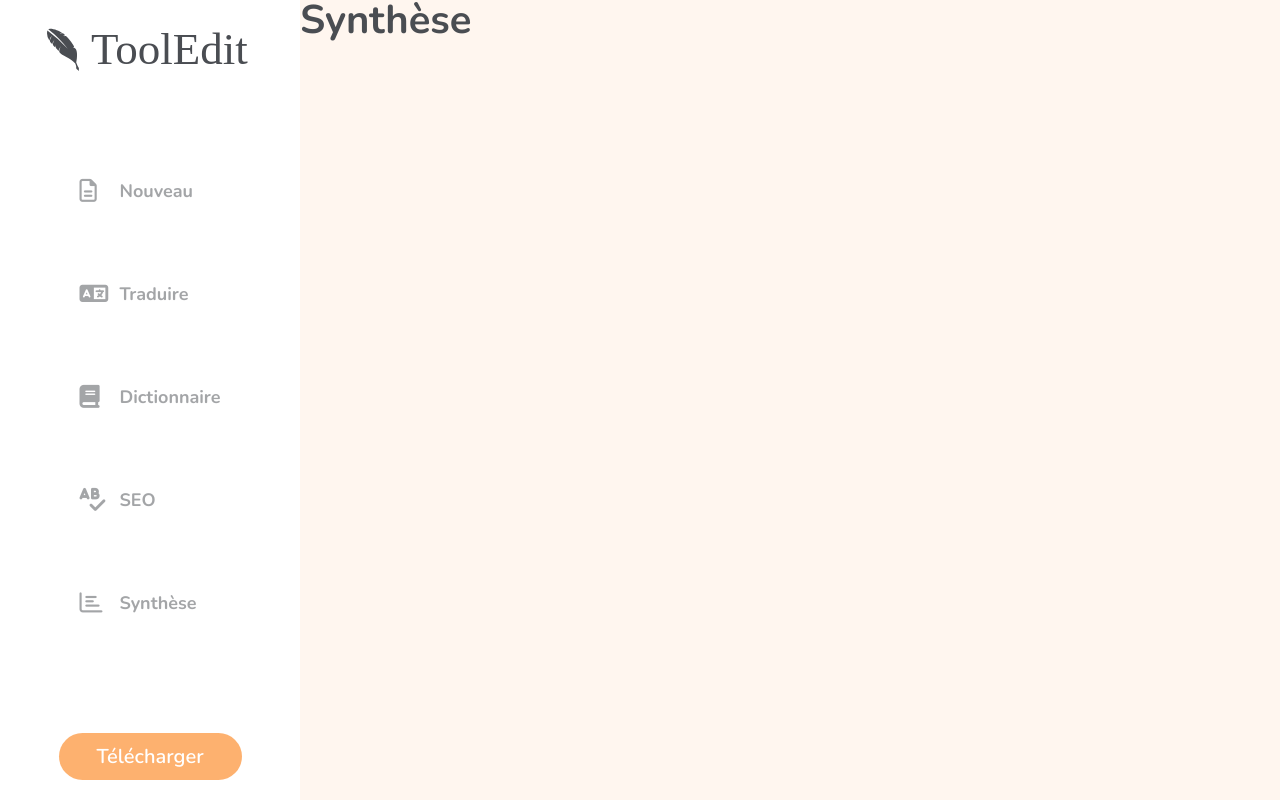
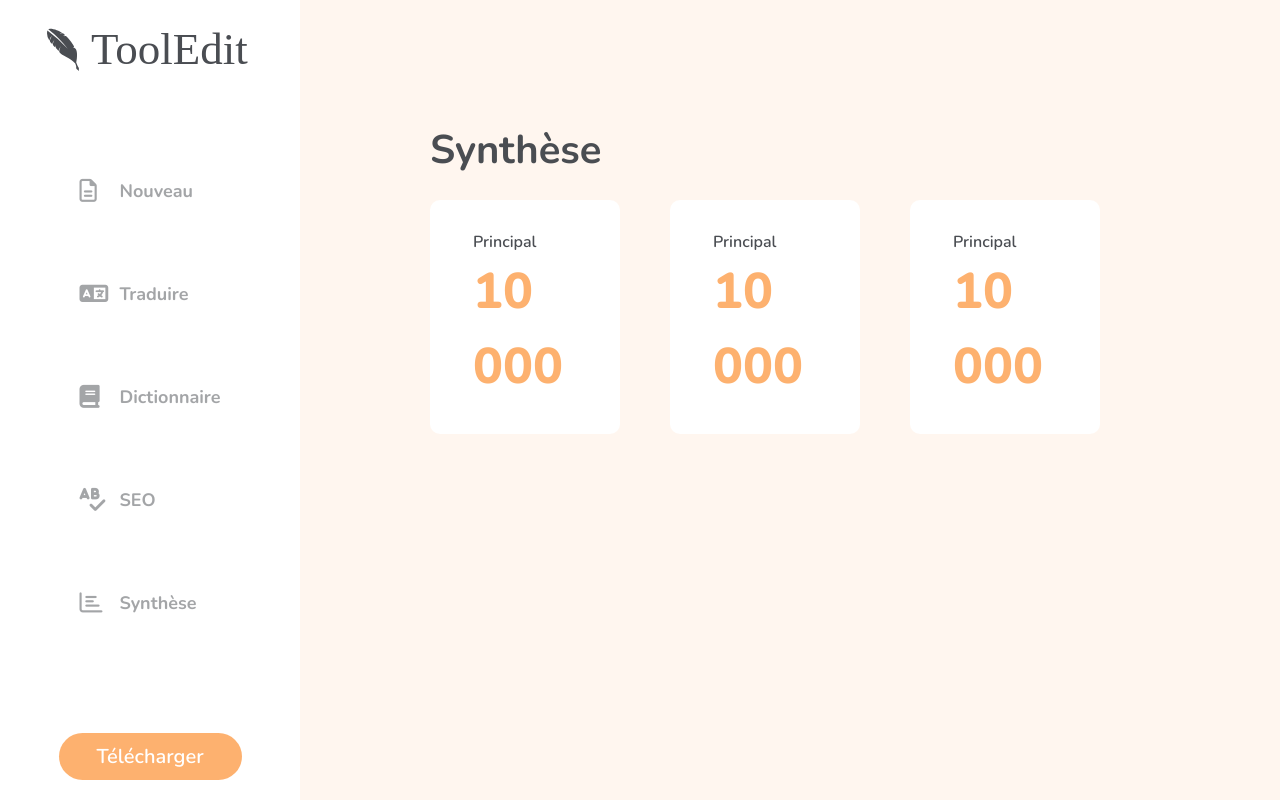
Before and after one commit to lepetitom/ToolEdit, a PHP site: page / in a window 1280 px wide. Run offline with PHP 8.4, Linux system fonts and the light colour scheme; some libraries are stand-ins or nearby versions.

Commit message:
Synthèse visu + partie chargement

```diff
--- a/assets/scss/components/_synthese.scss
+++ b/assets/scss/components/_synthese.scss
@@ -1,3 +1,111 @@
 .page_container{
+display: flex;
+justify-content: start;
+width: 100%;
+box-sizing: border-box;
+padding: 130px;
+flex-direction: column;
+}
 
+.ligne{
+    display: flex;
+    flex-direction: row;
+    margin-top: 30px;
 }
+
+
+.bloc{
+    background-color: white;
+    width: 33%;
+    padding: 30px;
+    border-radius: 10px;
+    display: flex;
+    justify-content: center;
+    margin-right: 50px;
+}
+
+
+body {
+    margin: 0;
+  }
+
+  .containerbloc {
+    display: flex;
+    flex-direction: column;
+    justify-content: center;
+    align-items: center;
+    width: 100%;
+
+    .contenu{
+        display: flex;
+        justify-content: center;
+        flex-direction: column;
+        width: 80%;
+
+
+        p{
+            line-height: 1.5;
+        }
+
+        .chiffre{
+            font-size: 50px;
+            color: $orangePrincipal;
+            font-weight: 800;
+        }
+      }
+  }
+
+  .chargement {
+    display: flex;
+    align-items: start;
+    justify-content: center;
+    flex-direction: column;
+    width: 80%;
+    display: none;
+
+  }
+
+  .chargement .avatar {
+    width: 262px;
+    height: 72px;
+    background-color: #ccc;
+    border-radius: 4px;
+    margin-top: 8px;
+    background-image: linear-gradient(90deg, #F4F4F4 0px, rgba(229, 229, 229, 0.8) 40px, #F4F4F4 80px);
+    background-size: 600px;
+    animation: shine-avatar 2s infinite ease-out;
+}
+
+
+  .chargement .line {
+    width: 170px;
+    height: 16px;
+    border-radius: 4px;
+    background-image: linear-gradient(90deg, #F4F4F4 0px, rgba(229, 229, 229, 0.8) 40px, #F4F4F4 80px);
+    background-size: 600px;
+    animation: shine-lines 2s infinite ease-out;
+  }
+  .chargement .avatar + .line {
+    margin-top: 11px;
+    width: 100px;
+  }
+  .chargement .line ~ .line {
+    background-color: #ddd;
+  }
+
+  @keyframes shine-lines {
+    0% {
+      background-position: -100px;
+    }
+    40%, 100% {
+      background-position: 140px;
+    }
+  }
+  @keyframes shine-avatar {
+    0% {
+      background-position: -32px;
+    }
+    40%, 100% {
+      background-position: 208px;
+    }
+  }
--- a/compenents/synthese.php
+++ b/compenents/synthese.php
@@ -1,4 +1,51 @@
 <div class="page_container">
     <h1>Synthèse</h1>
 
+    <div class="ligne">
+        <div class="bloc">
+            <div class="containerbloc">
+
+            <!-- partie en display none lorsque chargement pas en cours -->
+                <div class="chargement">
+                    <div class="line"></div>
+                    <div class="avatar"></div>
+                </div>
+
+            <!-- partie avec les résultats apparents -->
+                <div class="contenu">
+                    <p>Principal</p>
+                    <p class="chiffre">10 000</p>
+                </div>
+            </div>
+        </div>
+
+        <div class="bloc">
+            <div class="containerbloc">
+                <div class="chargement">
+                    <div class="line"></div>
+                    <div class="avatar"></div>
+                </div>
+
+                <div class="contenu">
+                    <p>Principal</p>
+                    <p class="chiffre">10 000</p>
+                </div>
+            </div>
+        </div>
+
+        <div class="bloc">
+            <div class="containerbloc">
+                <div class="chargement">
+                    <div class="line"></div>
+                    <div class="avatar"></div>
+                </div>
+
+                <div class="contenu">
+                    <p>Principal</p>
+                    <p class="chiffre">10 000</p>
+                </div>
+            </div>
+        </div>
+    </div>
+
 </div>
--- a/style.css
+++ b/style.css
@@ -428,5 +428,93 @@ a:hover {
       .container_page .titre div i {
         color: #FDB16F; }
 
+.page_container {
+  display: flex;
+  justify-content: start;
+  width: 100%;
+  box-sizing: border-box;
+  padding: 130px;
+  flex-direction: column; }
+
+.ligne {
+  display: flex;
+  flex-direction: row;
+  margin-top: 30px; }
+
+.bloc {
+  background-color: white;
+  width: 33%;
+  padding: 30px;
+  border-radius: 10px;
+  display: flex;
+  justify-content: center;
+  margin-right: 50px; }
+
+body {
+  margin: 0; }
+
+.containerbloc {
+  display: flex;
+  flex-direction: column;
+  justify-content: center;
+  align-items: center;
+  width: 100%; }
+  .containerbloc .contenu {
+    display: flex;
+    justify-content: center;
+    flex-direction: column;
+    width: 80%; }
+    .containerbloc .contenu p {
+      line-height: 1.5; }
+    .containerbloc .contenu .chiffre {
+      font-size: 50px;
+      color: #FDB16F;
+      font-weight: 800; }
+
+.chargement {
+  display: flex;
+  align-items: start;
+  justify-content: center;
+  flex-direction: column;
+  width: 80%;
+  display: none; }
+
+.chargement .avatar {
+  width: 262px;
+  height: 72px;
+  background-color: #ccc;
+  border-radius: 4px;
+  margin-top: 8px;
+  background-image: linear-gradient(90deg, #F4F4F4 0px, rgba(229, 229, 229, 0.8) 40px, #F4F4F4 80px);
+  background-size: 600px;
+  animation: shine-avatar 2s infinite ease-out; }
+
+.chargement .line {
+  width: 170px;
+  height: 16px;
+  border-radius: 4px;
+  background-image: linear-gradient(90deg, #F4F4F4 0px, rgba(229, 229, 229, 0.8) 40px, #F4F4F4 80px);
+  background-size: 600px;
+  animation: shine-lines 2s infinite ease-out; }
+
+.chargement .avatar + .line {
+  margin-top: 11px;
+  width: 100px; }
+
+.chargement .line ~ .line {
+  background-color: #ddd; }
+
+@keyframes shine-lines {
+  0% {
+    background-position: -100px; }
+  40%, 100% {
+    background-position: 140px; } }
+
+@keyframes shine-avatar {
+  0% {
+    background-position: -32px; }
+  40%, 100% {
+    background-position: 208px; } }
+
 body {
   display: flex; }
```
Also changed, not shown: index.html (deleted, +0 -60 lines).
